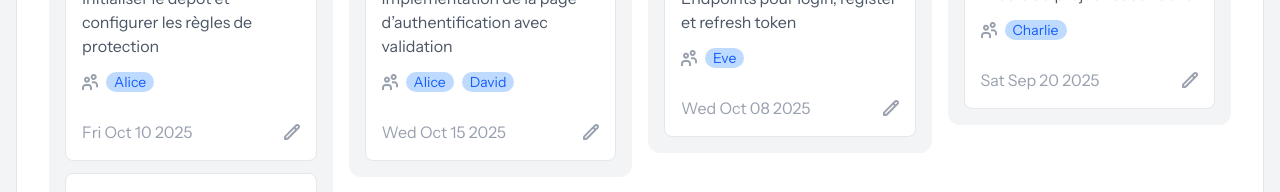
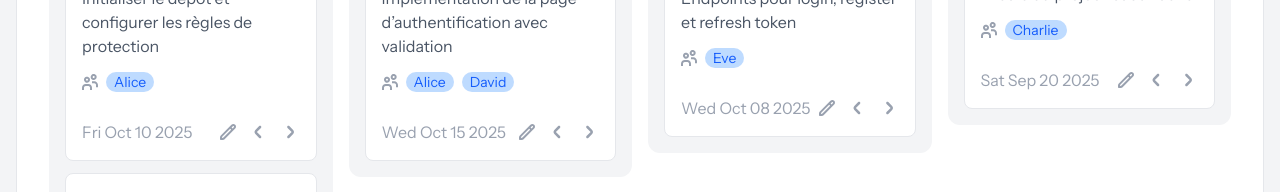
Before and after one commit to FlorianBardin/task-flow, a React (Vite) app: page / in a window 1280 px wide. Shown: the part 476-668 px from the top of the page. Built offline with nearby package versions, Linux system fonts and the light colour scheme.

Commit message:
Intégration des boutons gauches et droites dans les tâches

```diff
--- a/src/components/KanbanTask.tsx
+++ b/src/components/KanbanTask.tsx
@@ -2,6 +2,8 @@ import type { Task } from "../../types";
 import Badge from "./Badge";
 import assigned from "../assets/assigned.svg";
 import modify from "../assets/modify.svg";
+import left from "../assets/left.svg";
+import right from "../assets/right.svg";
 
 type KanbanTaskProps = {
   task: Task;
@@ -27,7 +29,15 @@ const KanbanTask = ({ task }: KanbanTaskProps) => {
       </div>
       <div className="flex items-center justify-between mt-5">
         <p className="text-gray-400">{new Date(task.dueDate).toDateString()}</p>
-        <img className="h-4" src={modify} alt="Modify button" />
+        <div className="flex gap-3 items-center">
+          <img className="h-4" src={modify} alt="Modify button" />
+          <button>
+            <img className="h-5" src={left} alt="" />
+          </button>
+          <button>
+            <img className="h-5" src={right} alt="" />
+          </button>
+        </div>
       </div>
     </div>
   );
```
Also changed, not shown: src/assets/left.svg (added), src/assets/right.svg (added).
